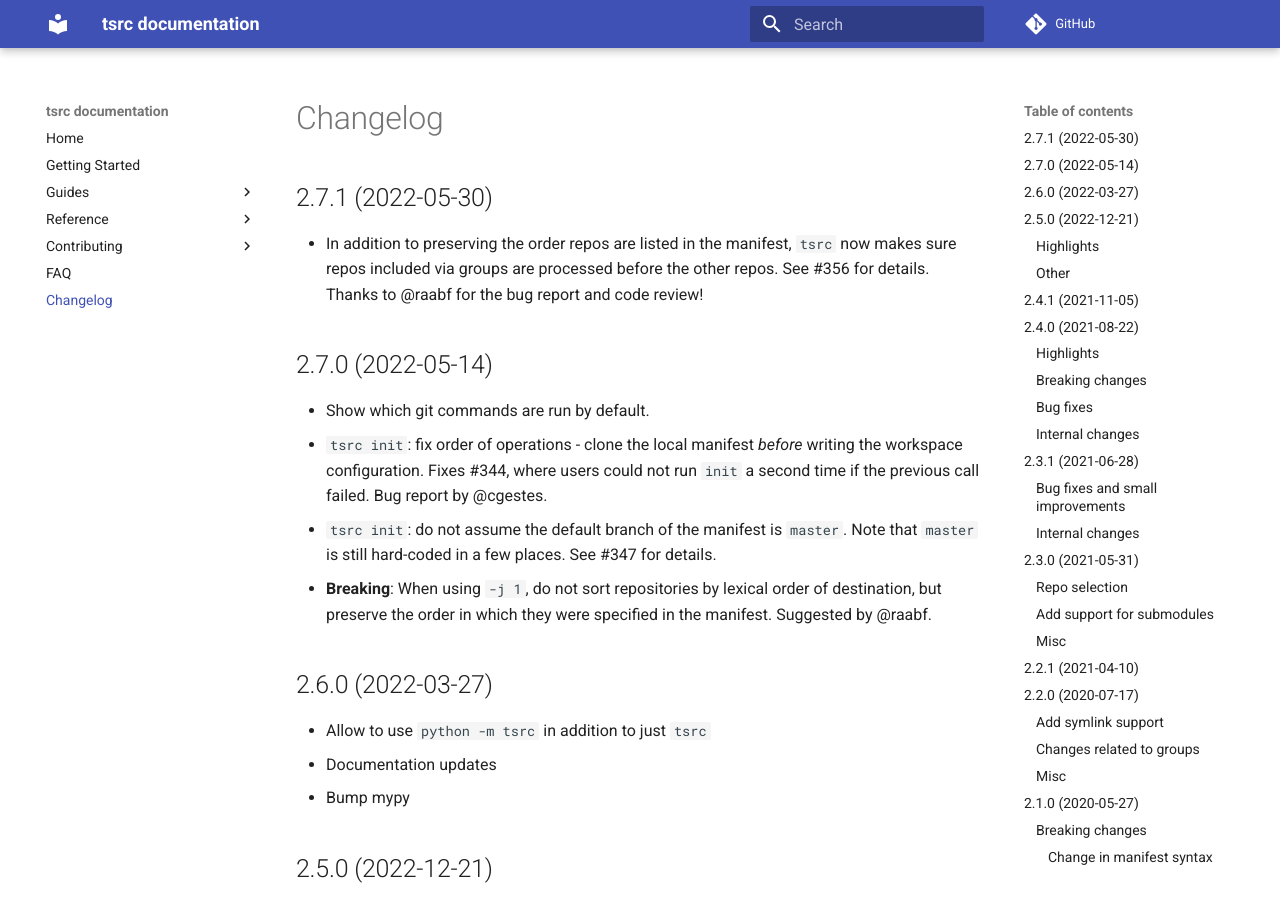
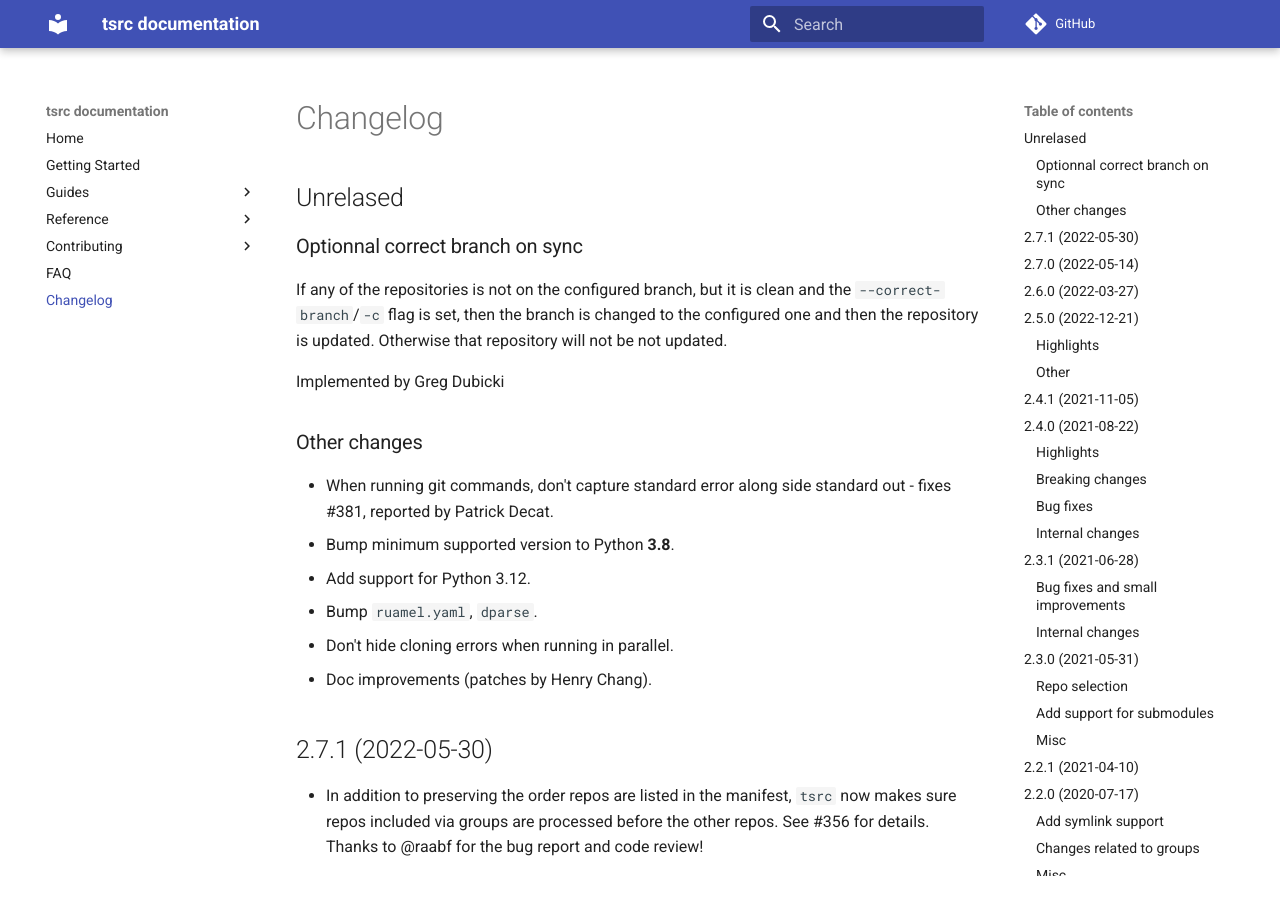
Before and after one commit to your-tools/tsrc, an MkDocs documentation site: the page built from docs/changelog.md, in a window 1280 px wide and 900 px high. Built offline with MkDocs 1.6.1 and Material for MkDocs 9.7.7, drawn with Linux system fonts in a browser that asks for light colours; comment, search, counter and statistics services are not loaded.

Commit message:
Prepare changelog for next release

```diff
--- a/docs/changelog.md
+++ b/docs/changelog.md
@@ -1,4 +1,26 @@
 # Changelog
+
+## Unrelased
+
+### Optionnal correct branch on sync
+
+If any of the repositories is not on the configured branch, but it is clean
+and the `--correct-branch`/`-c` flag is set, then the branch is changed to
+the configured one and then the repository is updated. Otherwise that repository
+will not be not updated.
+
+Implemented by Greg Dubicki
+
+### Other changes
+
+* When running git commands, don't capture standard error along side standard out - fixes
+  #381, reported by Patrick Decat.
+* Bump minimum supported version to Python **3.8**.
+* Add support for Python 3.12.
+* Bump `ruamel.yaml`, `dparse`.
+* Don't hide cloning errors when running in parallel.
+* Doc improvements (patches by Henry Chang).
+
 
 ## 2.7.1 (2022-05-30)
 
```
